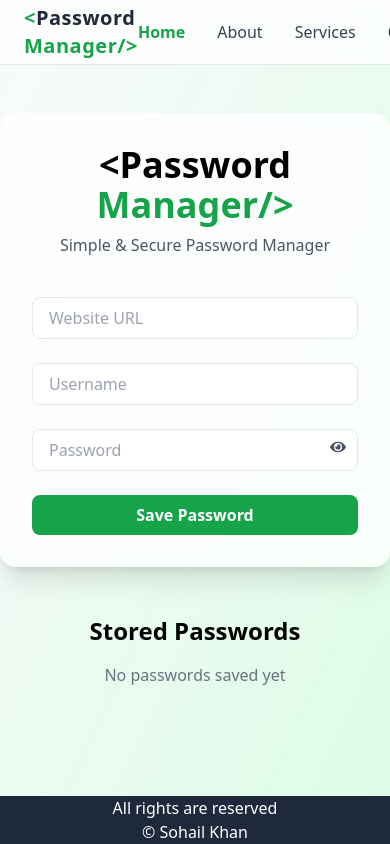
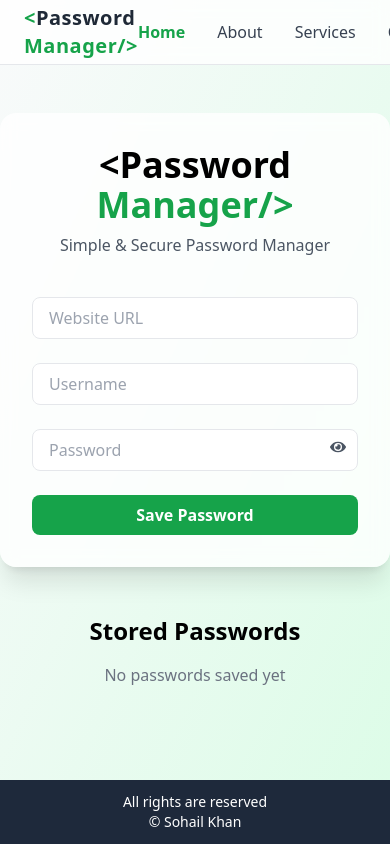
Before and after one commit to Developer-Sohail786/Password-Manager-local-Storage-, a React app in the folder Password Manager(local)/: page / in a window 390 px wide. Shown: the top 844 px of the page. Built offline with nearby package versions, Linux system fonts and the light colour scheme; the HTML template or start-up script is replaced by a standard one.

Commit message:
Refactor Footer component for semantic HTML
Updated Footer component to use semantic <footer> tag and adjusted styling.

```diff
--- a/Password Manager(local)/src/Components/Footer.jsx
+++ b/Password Manager(local)/src/Components/Footer.jsx
@@ -1,14 +1,12 @@
-import React from 'react'
+import React from "react";
 
 const Footer = () => {
   return (
-    <div>
-        <div className='bg-slate-800 text-white flex justify-center items-center w-full h-12 flex-col'>
-            <p>All rights are reserved</p>
-            <p>&copy; Sohail Khan</p></div>
+    <footer className="bg-slate-800 text-white flex flex-col justify-center items-center w-full py-3 text-sm sm:text-base">
+      <p>All rights are reserved</p>
+      <p>&copy; Sohail Khan</p>
+    </footer>
+  );
+};
 
-    </div>
-  )
-}
-
-export default Footer
+export default Footer;
```
